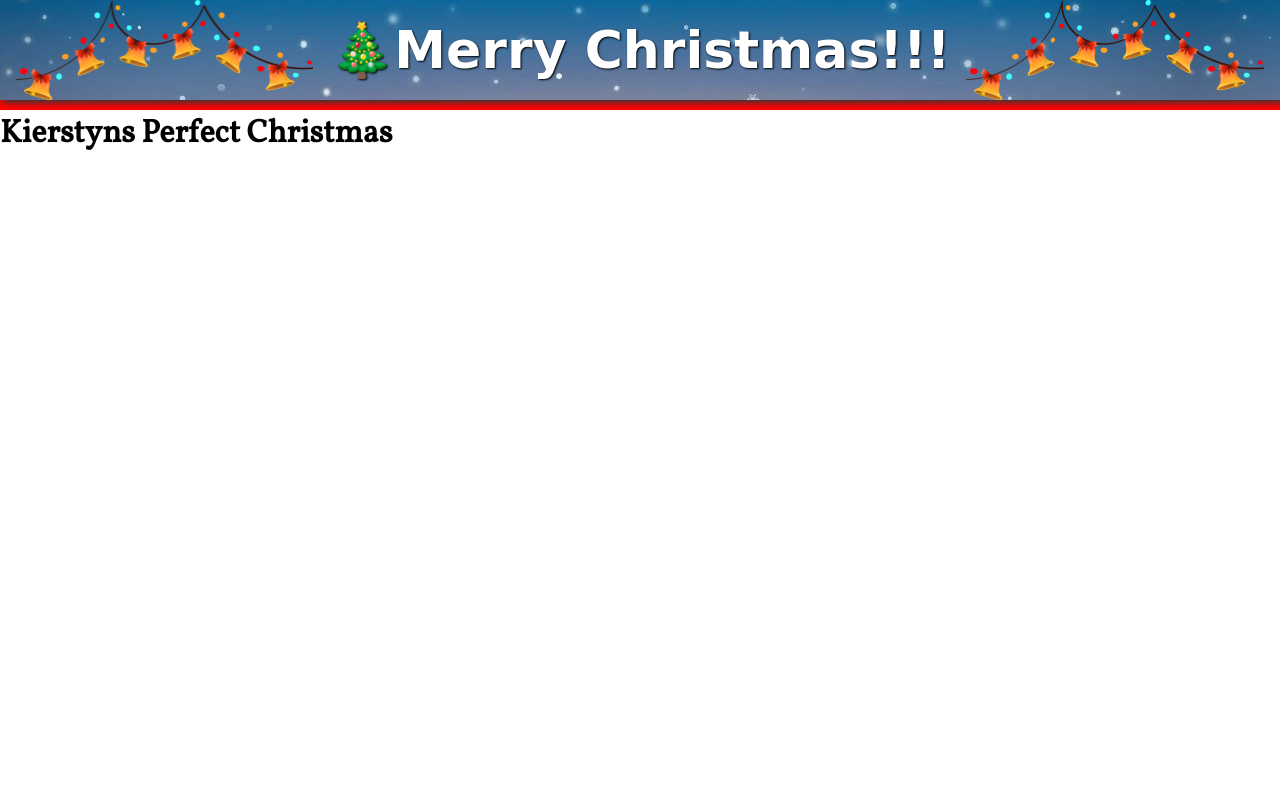
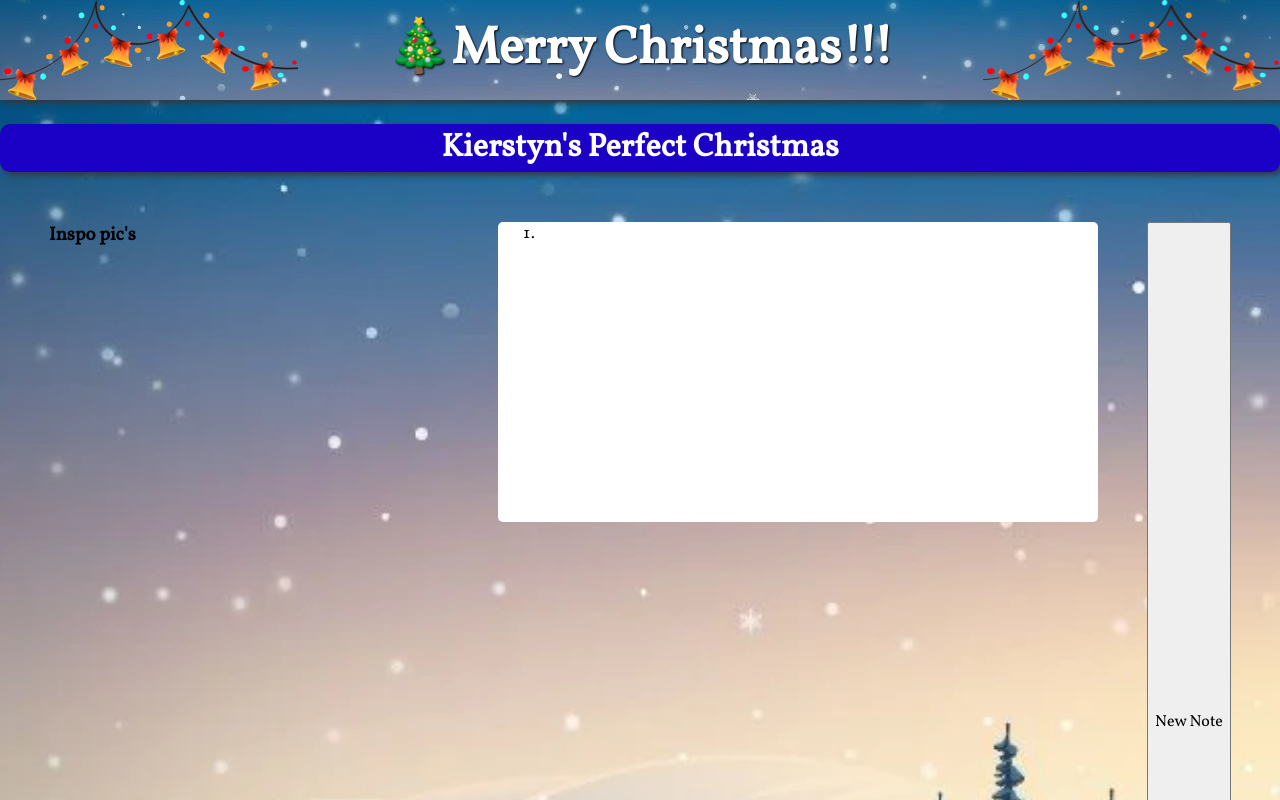
Before and after one commit to Petrichor4/Gift-Planning, a plain HTML site: page index.html in a window 1280 px wide. Shown: the top 800 px of the page. Drawn offline with Linux system fonts and the light colour scheme.

Commit message:
started messing with js

```diff
--- /dev/null
+++ b/assets/script.js
@@ -0,0 +1,8 @@
+const notes = document.querySelector("ol");
+
+ol.addEventListener('keyup', persist);
+
+function persist() {
+    localStorage.setItem('value', notes.value);
+    console.log( localStorage.getItem('value'));
+}
--- a/assets/style.css
+++ b/assets/style.css
@@ -1,4 +1,22 @@
-@font-face {font-family: vollkorn;src: url(vollkorn/Vollkorn-Regular.ttf);}
+@font-face {font-family: vollkorn;src: url(./vollkorn/Vollkorn-Regular.ttf);}
+@font-face {font-family:SF; src: url(./SFProDisplay-Regular.ttf);}
+
+* {
+    font-family: vollkorn;
+}
+
+body {
+    background-image: url(./background.webp);
+    /* background-repeat: no-repeat; */
+    background-size: cover;
+}
+
+main {
+    margin-top: 50px;
+    display: flex;
+    justify-content: space-evenly;
+}
+
 header {
     height: 100px;
     width: 100%;
@@ -6,32 +24,39 @@ header {
     text-align: center;
     display: flex;
     flex-wrap: nowrap;
-    justify-content: space-evenly;
+    justify-content: space-between;
     background-image: url("background.webp");
     background-position:0 -65px;
     filter: drop-shadow(3px 3px 3px #363637);}
-main {
-    display: flex;
-    font-family: vollkorn;
-}
+    .Images {
+        width: 400px;
+        height: 1000px;
+    }
+    .notes {
+        background-color: white;
+        border-radius: 5px;
+        height: 300px;
+        width: 600px;
+        min-width: 200px;
+    }
 h1 {
-    font-family: cursive;
     color:white;
+    display: block;
     justify-self: center;
     align-self: center;
     text-shadow: 1px 1px 2px black;
 }
 h2 {
+    border-radius: 10px;
+    filter: drop-shadow(3px 3px 3px #363637);
+    background-color: rgb(27, 1, 197);
+    color: white;
     font-size: xx-large;
-    justify-self: center;
+    text-align: center;
 }
 nav {
     height: 10px;
     background-color: red;
-}
-#left {
-    max-height: 100px;
-    width: auto;
 }
 #right {
     max-height: 100px;
--- a/index.html
+++ b/index.html
@@ -13,12 +13,20 @@
       <img id="right" src="assets/christmas-garland-png.webp" alt="" />
       <h1>🎄Merry Christmas!!!</h1>
     </header>
-    <nav></nav>
+    <br>
+    <!-- <nav></nav> -->
+    <h2>Kierstyn's Perfect Christmas</h2>
     <main>
-      <section>
-        <h2>Kierstyns Perfect Christmas</h2>
+      <section class="Images">
+        <h3>Inspo pic's</h3>
       </section>
-      <aside></aside>
+      <section class="notes">
+        <ol contenteditable="true">
+          <li></li>
+        </ol>
+      </section>
+      <button id="newNote">New Note</button>
     </main>
+    <script src="./assets/script.js"></script>
   </body>
 </html>
```
Also changed, not shown: assets/SFProDisplay-Regular.ttf (added).
